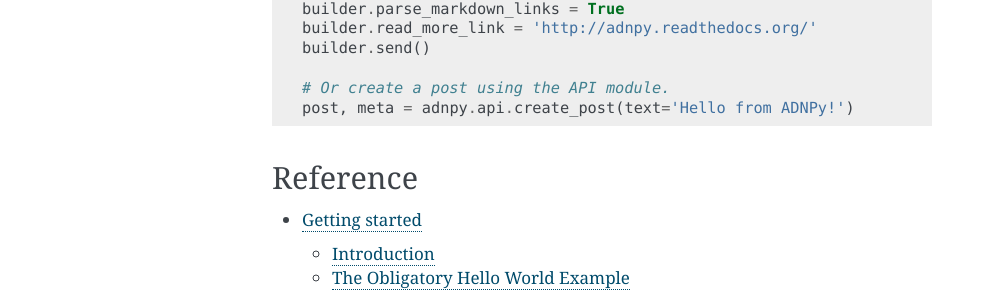
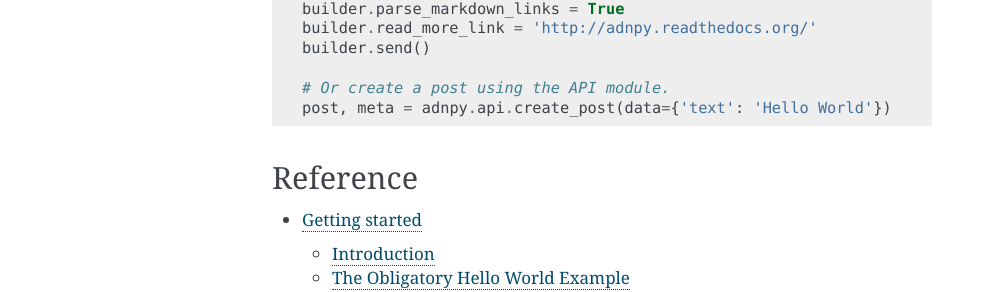
Before and after one commit to appdotnet/ADNpy, a Sphinx documentation site: the page built from docs/index.rst, in a window 1280 px wide. Shown: the part 745-1037 px from the top of the page, without its empty margins (148-1140 px from the left). Built offline with Sphinx 7.4.7, drawn with Linux system fonts in a browser that asks for light colours.

Commit message:
fixed example "create a post using the API module"
The example source for "create a post using the API module" was incorrect. I changed it to match the correct code found in the Introduction section.

```diff
--- a/docs/index.rst
+++ b/docs/index.rst
@@ -40,7 +40,7 @@ started, you'll need an access token, which you can get by `creating an app
     builder.send()
 
     # Or create a post using the API module.
-    post, meta = adnpy.api.create_post(text='Hello from ADNPy!')
+    post, meta = adnpy.api.create_post(data={'text': 'Hello World'})
 
 
 Reference
```
